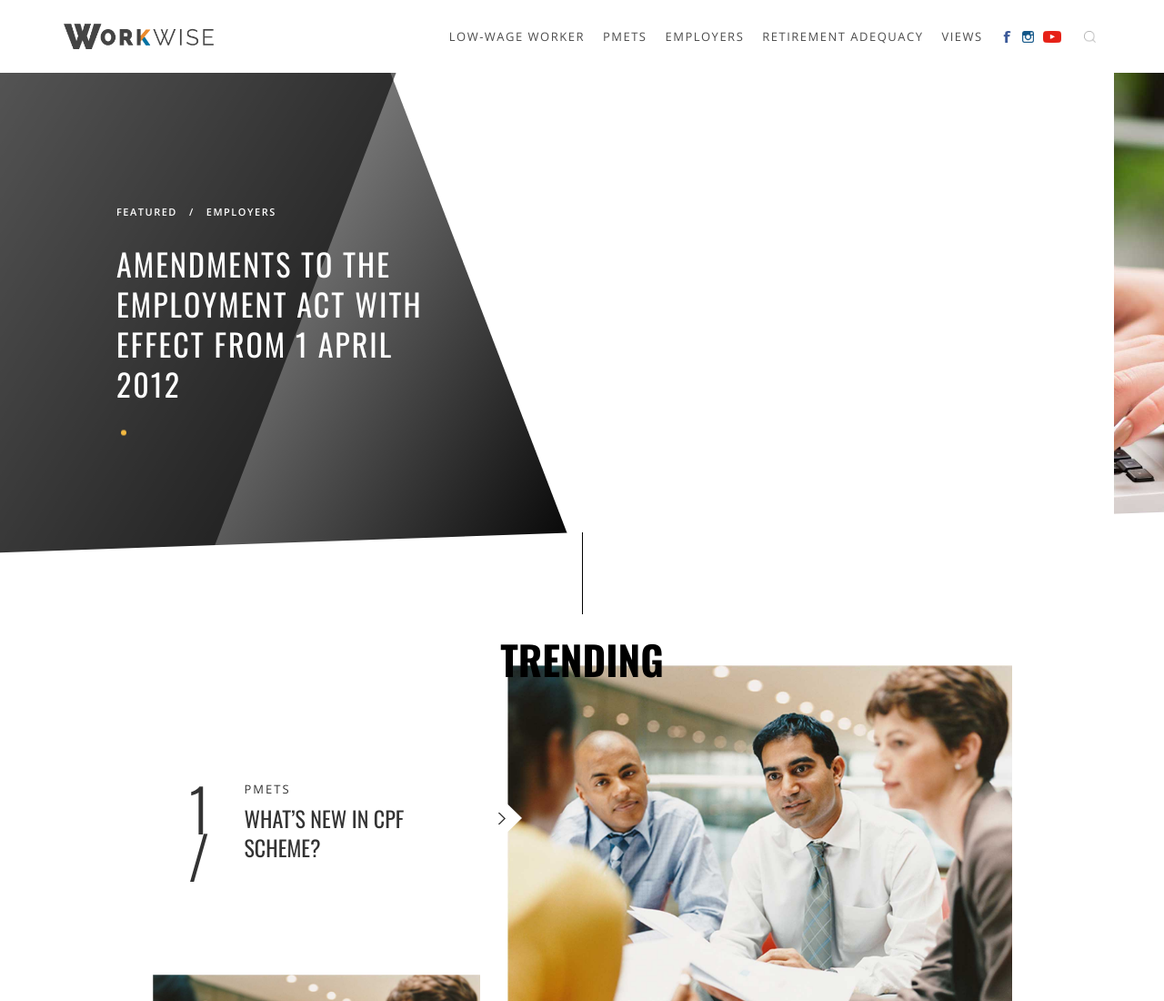
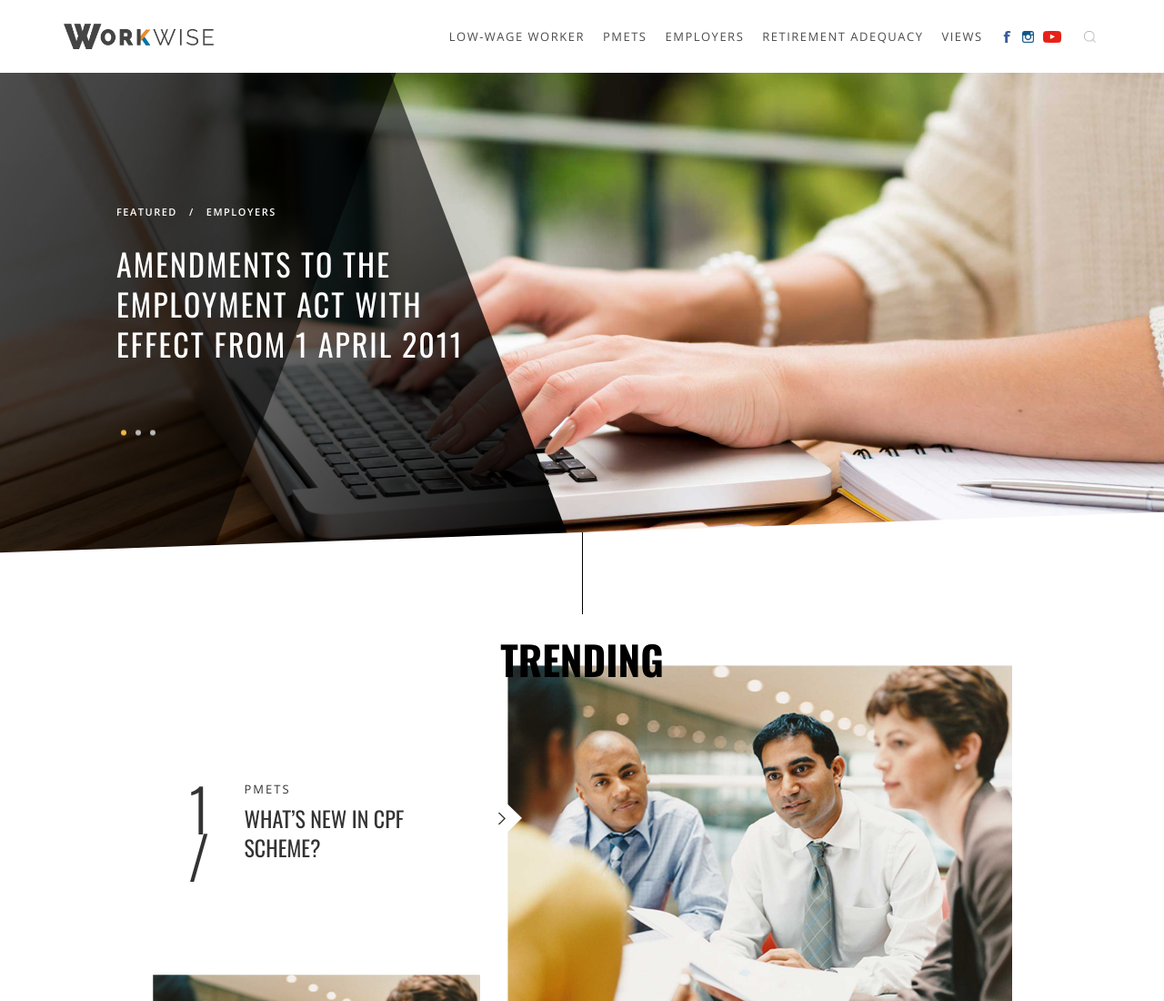
Before and after one commit to ariffma/workwise, a plain HTML site: page index.html in a window 1280 px wide. Shown: the top 1100 px of the page at 91% size. Drawn offline with nearby package versions, Linux system fonts and the light colour scheme.

Commit message:
crossbrowser bug fixes

```diff
--- a/assets/css/app.css
+++ b/assets/css/app.css
@@ -1295,21 +1295,25 @@ section.landing-hero {
 	position: relative;
 }
 
-	section.landing-hero .carousel-hero { height: inherit; }
+	section.landing-hero .carousel-hero {
+		width: 100%;
+		height: 100%;
+
+		padding: 0;
+		margin: 0;
+
+		display: block;
+		position: relative;
+	}
 
 		section.landing-hero .carousel-hero figure {
 			width: 100%;
 			height: 100%;
 
 			overflow: hidden;
-			position: absolute;
+			position: relative;
 
 			z-index: 1;
-
-			top: 0;
-			left: 0;
-
-			overflow: hidden;
 
 			background-position: center;
 			background-repeat: no-repeat;
--- a/assets/js/app.js
+++ b/assets/js/app.js
@@ -20,7 +20,7 @@ $( document ).ready(function() {
 		observer: true,
 		observeParents: true,
 
-		pagination: '.swiper-pagination',
+		pagination: '.carousel-hero-content .swiper-pagination',
 		paginationClickable: true,
 	});
 
@@ -28,7 +28,7 @@ $( document ).ready(function() {
 		observer: true,
 		observeParents: true,
 
-		autoplay: 3000,
+		// autoplay: 3000,
 
 	    onSlideChangeStart: function(){
 	    	carousel_hero_content.slideTo(carousel_hero_bg.activeIndex, 400);
@@ -36,7 +36,7 @@ $( document ).ready(function() {
 	});
 
 	var carousel_trending = new Swiper (".carousel-trending", {
-	    pagination: '.swiper-pagination',
+	    pagination: '.carousel-trending .swiper-pagination',
 		paginationClickable: true,
 	});
 
@@ -61,7 +61,7 @@ $( document ).ready(function() {
 			galleryContent.slideTo(galleryBig.activeIndex, 400);
 		},
 
-		pagination: '.swiper-pagination',
+		pagination: '.gallery-big .swiper-pagination',
 	});
 
 	var galleryThumbs = new Swiper('.gallery-thumbs', {
@@ -73,8 +73,8 @@ $( document ).ready(function() {
 			galleryBig.slideTo(galleryThumbs.activeIndex, 400);
 		},
 
-		nextButton: '.swiper-button-next',
-		prevButton: '.swiper-button-prev',
+		nextButton: '.gallery-thumbs .swiper-button-next',
+		prevButton: '.gallery-thumbs .swiper-button-prev',
 	});
 
 
@@ -91,9 +91,9 @@ $( document ).ready(function() {
 		observer: true,
 		observeParents: true,
 
-		nextButton: '.swiper-button-next',
-		prevButton: '.swiper-button-prev',
-		pagination: '.swiper-pagination',
+		nextButton: '.swiper-parentContainer .swiper-button-next',
+		prevButton: '.swiper-parentContainer .swiper-button-prev',
+		pagination: '.swiper-parentContainer .swiper-pagination',
 
 		onInit: function(){
 			var $specialSlider = $(".page-description-content-articles");
--- a/index.html
+++ b/index.html
@@ -2,7 +2,7 @@
 
 <html>
 	<head>
-        <meta charset="">
+        <meta charset="utf-8">
         <meta http-equiv="X-UA-Compatible" content="IE=edge" />
 
     	<title>WW | Frontpage</title>
```
Also changed, not shown: page.html (+1 -1 lines), single-page_article.html (+1 -1 lines), single-page_gallery.html (+1 -1 lines).
